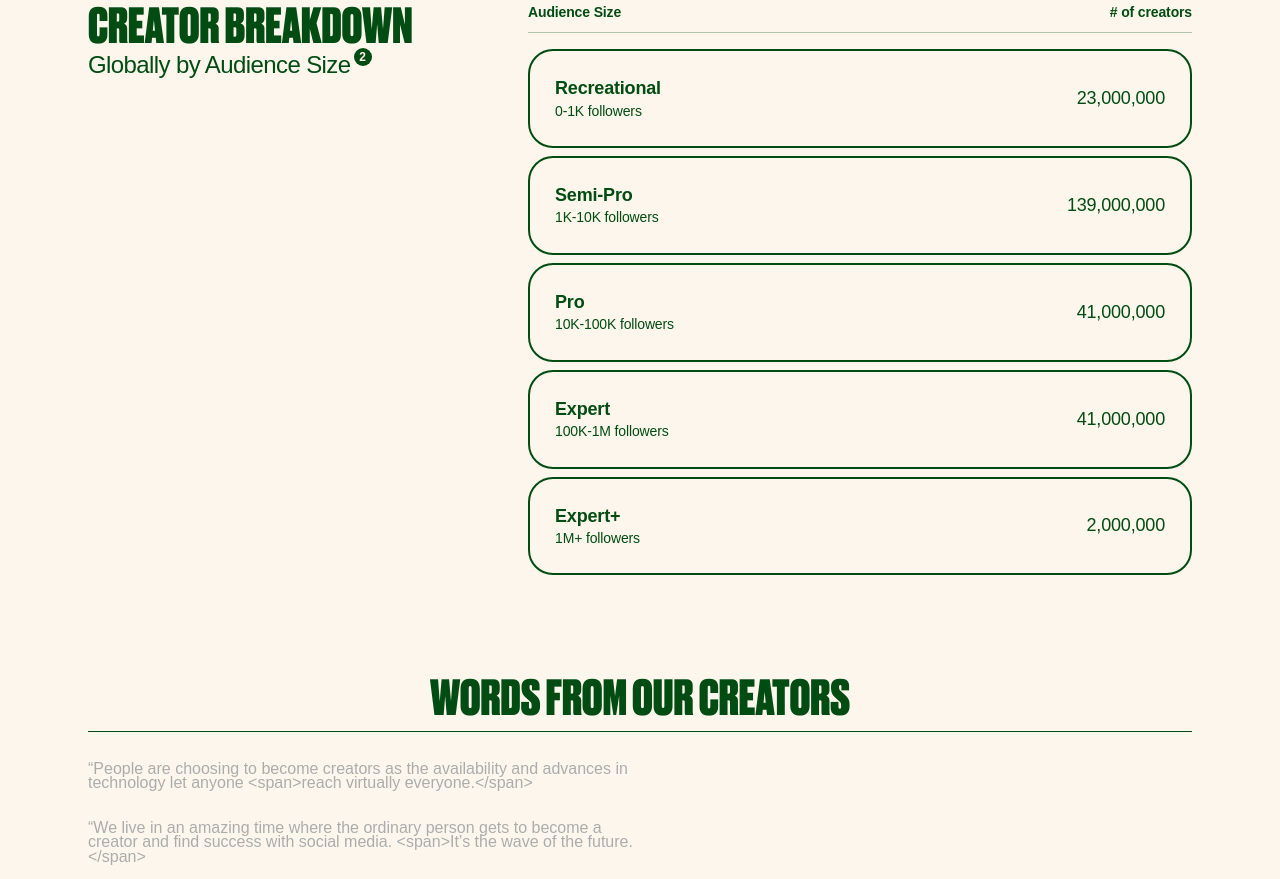
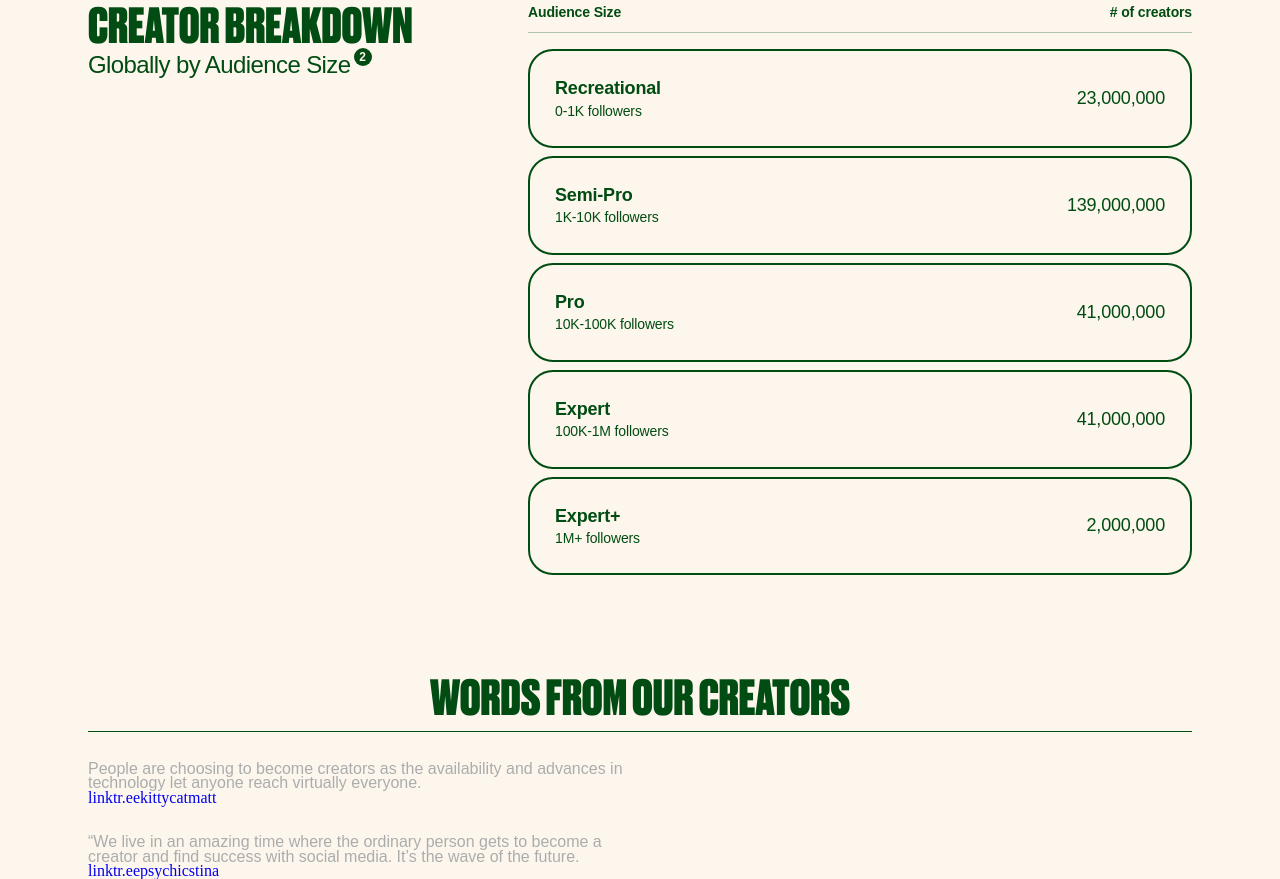
Before and after one commit to tlow87/creator-report, a Gatsby site: page / in a window 1280 px wide. Shown: the part 3524-4403 px from the top of the page. Built offline with nearby package versions, Linux system fonts and the light colour scheme; Gatsby itself is replaced by a stand-in of ours; a web font is replaced by a local one.

Commit message:
CreatorQuotes component updates

```diff
--- a/src/components/CreatorQuotes/CreatorQuotes.js
+++ b/src/components/CreatorQuotes/CreatorQuotes.js
@@ -13,10 +13,13 @@ const CreatorQuotes = (props) => {
                         return(
                             <div className="quote-wrapper" key={`quote-${index}`}>
                                 <div className="quote">
-                                    <p>{item.quote}</p>
+                                    <p dangerouslySetInnerHTML={{ __html: item.quote }}/>
+                                    <a href={`linktr.ee${item.link}`}>linktr.ee<span>{item.link}</span></a>
                                 </div>
                                 <div className="quote-author">
+                                    <div className="avatar-wrapper">
 
+                                    </div>
                                 </div>
                             </div>
                         )
--- a/src/markdown/page.md
+++ b/src/markdown/page.md
@@ -38,7 +38,7 @@ chapterOne:
           value: 2,000,000
     section2-quotes:
       items:
-        - quote: “People are choosing to become creators as the availability and advances in technology let anyone <span>reach virtually everyone.</span>
+        - quote: "People are choosing to become creators as the availability and advances in technology let anyone <span>reach virtually everyone.</span>"
           link: kittycatmatt
           creator: Kitty Cat Matt
           followers: 396.2 followers on TikTok
```
